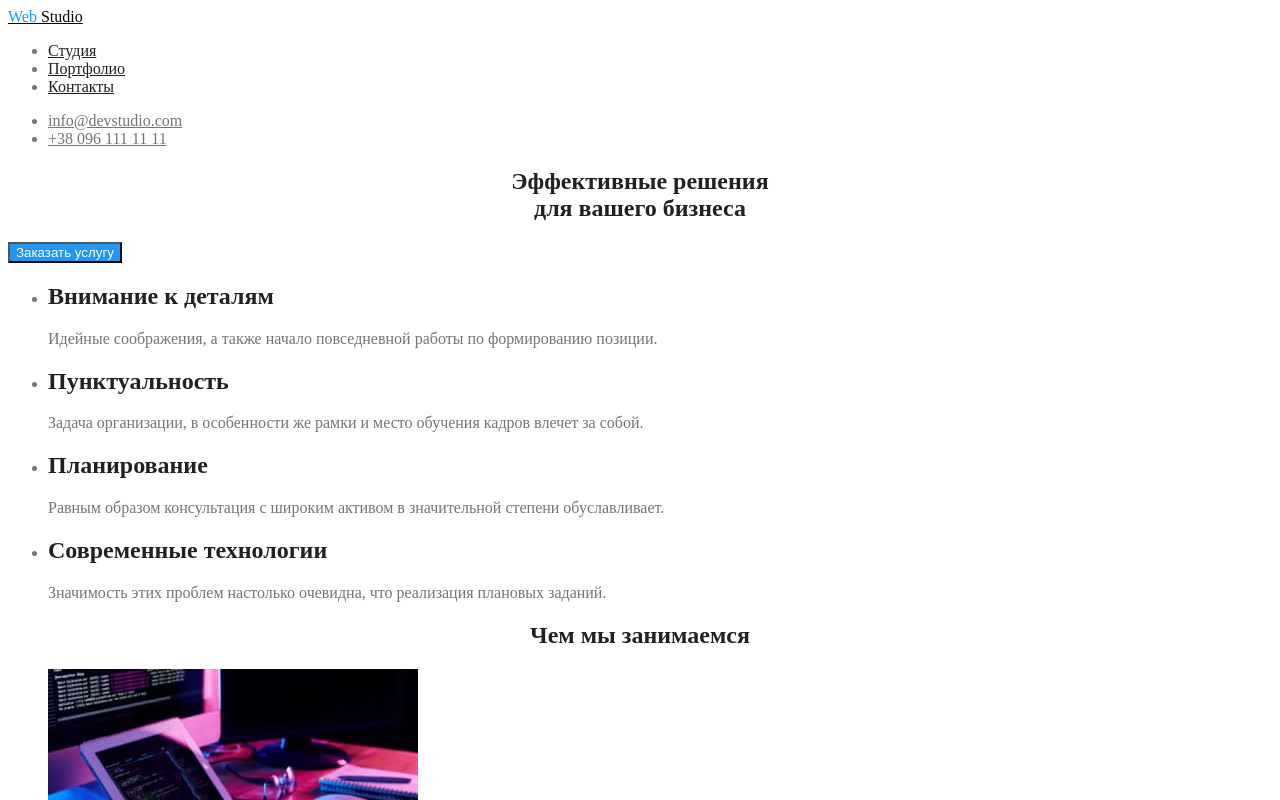
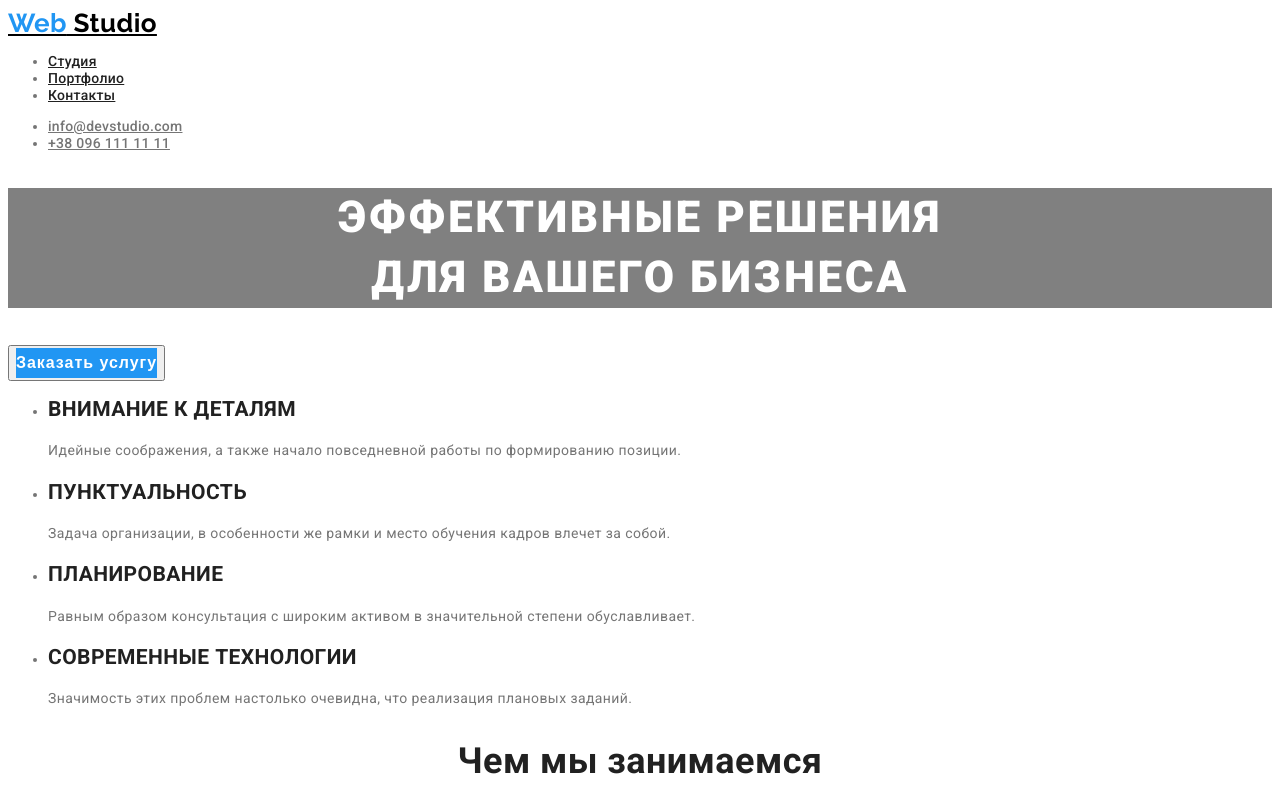
Before and after one commit to ShenyaLipinsky/goit-markup-hw-02, a plain HTML site: page index.html in a window 1280 px wide. Shown: the top 800 px of the page. Drawn offline with Linux system fonts and the light colour scheme.

Commit message:
last changes

```diff
--- a/index.html
+++ b/index.html
@@ -4,6 +4,12 @@
     <meta charset="UTF-8" />
     <meta http-equiv="X-UA-Compatible" content="IE=edge" />
     <meta name="viewport" content="width=device-width, initial-scale=1.0" />
+    <link rel="preconnect" href="https://fonts.googleapis.com" />
+    <link rel="preconnect" href="https://fonts.gstatic.com" crossorigin />
+    <link
+      href="https://fonts.googleapis.com/css2?family=Raleway:wght@700&family=Roboto:wght@400;500;700;900&display=swap"
+      rel="stylesheet"
+    />
     <link rel="stylesheet" href="./styles/styles.css" />
     <title>Document</title>
   </head>
@@ -42,10 +48,12 @@
         <br />
         для вашего бизнеса
       </h1>
-      <button type="button" class="button">Заказать услугу</button>
+      <button type="button" class="button">
+        <span class="button-text">Заказать услугу</span>
+      </button>
     </section>
     <!-- Особености -->
-    <section>
+    <section class="benefits">
       <ul>
         <li>
           <h2 class="title">Внимание к деталям</h2>
@@ -102,7 +110,7 @@
       <ul>
         <li>
           <h3 class="name">Игорь Демьяненко</h3>
-          <p lang="en">Product Designer</p>
+          <p lang="en" class="profession">Product Designer</p>
           <img
             src="./images/ourteam-1.jpg"
             width="270"
@@ -111,17 +119,17 @@
         </li>
         <li>
           <h3 class="name">Ольга Репина</h3>
-          <p lang="en">Frontend Developer</p>
+          <p lang="en" class="profession">Frontend Developer</p>
           <img src="./images/ourteam-2.jpg" width="270" alt="Ольга Репина" />
         </li>
         <li>
           <h3 class="name">Николай Тарасов</h3>
-          <p lang="en">Marketing</p>
+          <p lang="en" class="profession">Marketing</p>
           <img src="./images/ourteam-3.jpg" width="270" alt="Николай Тарасов" />
         </li>
         <li>
           <h3 class="name">Михаил Ермаков</h3>
-          <p lang="en">UI Designer</p>
+          <p lang="en" class="profession">UI Designer</p>
           <img src="./images/ourteam-4.jpg" width="270" alt="Михаил Ермаков" />
         </li>
       </ul>
--- a/styles/styles.css
+++ b/styles/styles.css
@@ -10,9 +10,18 @@
 }
 body {
   color: var(--body-color);
+  font-family: 'Roboto', 'sans-serif';
+  font-style: normal;
+  font-weight: 400;
+  font-size: 14px;
+  letter-spacing: 0.03em;
 }
 .logo {
   color: var(--brand-secondary-color);
+  font-family: 'Raleway';
+  font-weight: 700;
+  font-size: 26px;
+  line-height: 1.2;
 }
 
 .logo .logo-web {
@@ -29,29 +38,85 @@ body {
 .header .contact:focus {
   color: var(--brand-primary-color);
 }
-
+.navigation .title,
+.header .contact {
+  font-weight: 500;
+  line-height: 1.14;
+  letter-spacing: 0.02em;
+}
 .title,
 .name {
   color: var(--title-color);
 }
 
 .hero .title {
+  color: #ffffff;
+  /* удалить после нанесения фона */
+  background-color: gray;
+  /* удалить после нанесения фона */
+  font-weight: 900;
+  font-size: 44px;
+  line-height: 1.36;
   text-align: center;
+  letter-spacing: 0.06em;
+  text-transform: uppercase;
 }
-.hero .button {
+.button {
+  cursor: pointer;
+}
+.hero .button-text {
   color: #ffffff;
+  /* удалить после нанесения фона */
   background-color: #2196f3;
+  /* удалить после нанесения фона */
+  font-weight: 700;
+  font-size: 16px;
+  line-height: 1.87;
+  display: flex;
+  align-items: center;
+  text-align: center;
+  letter-spacing: 0.06em;
+}
+.benefits {
+  line-height: 1.71;
+  letter-spacing: 0.03em;
+}
+.benefits .title {
+  font-weight: 700;
+  line-height: 1.14;
+  text-transform: uppercase;
 }
 .ours-work .title,
 .our-team .title {
+  font-weight: 700;
+  font-size: 36px;
+  line-height: 1.16;
   text-align: center;
 }
+.our-team .name {
+  font-weight: 500;
+  font-size: 16px;
+  line-height: 1.18;
+  text-align: center;
+}
+.our-team .profession {
+  font-size: 16px;
+  line-height: 1.18;
+  text-align: center;
+}
+
 .footer {
   background-color: var(--background-color);
 }
+.footer .logo {
+  color: #ffffff;
+}
 .footer-address {
   color: #ffffff;
+  font-style: normal;
+  line-height: 1.71;
 }
 .footer-contacts {
   color: rgba(255, 255, 255, 0.6);
+  line-height: 1.71;
 }
```
